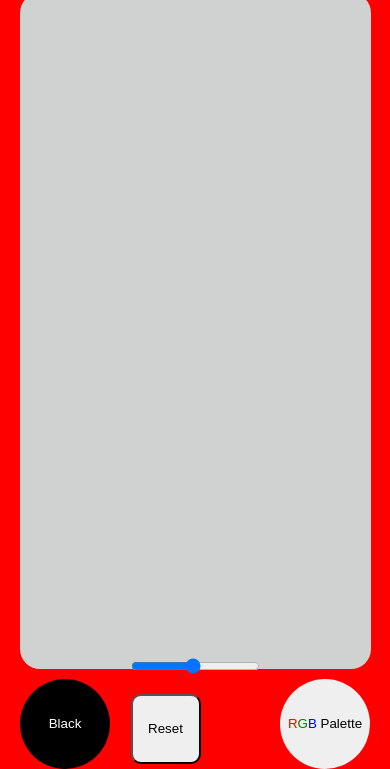
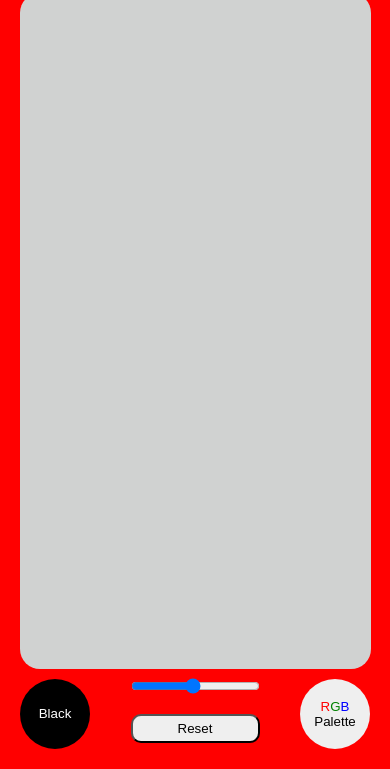
Before and after one commit to davidbentley95/odin-etch-a-sketch, a plain HTML site: page index.html in a window 390 px wide. Shown: the part 91-860 px from the top of the page. Drawn offline with Linux system fonts and the light colour scheme; a web font is replaced by a local one.

Commit message:
Fix reset button display on smaller screen
Specify smaller screen button formatting for black and rgb
buttons, not reset button.

```diff
--- a/styles.css
+++ b/styles.css
@@ -128,7 +128,7 @@ button:active {
     h1 {
         font-size: 3vw;
     }
-    button {
+    .black-button,.rgb-button {
         height: 70px;
         width: 70px;
         border-radius: 50%;
```
